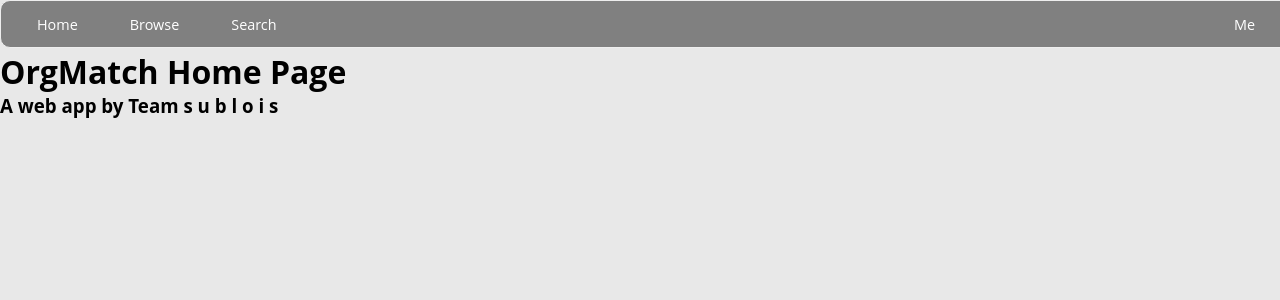
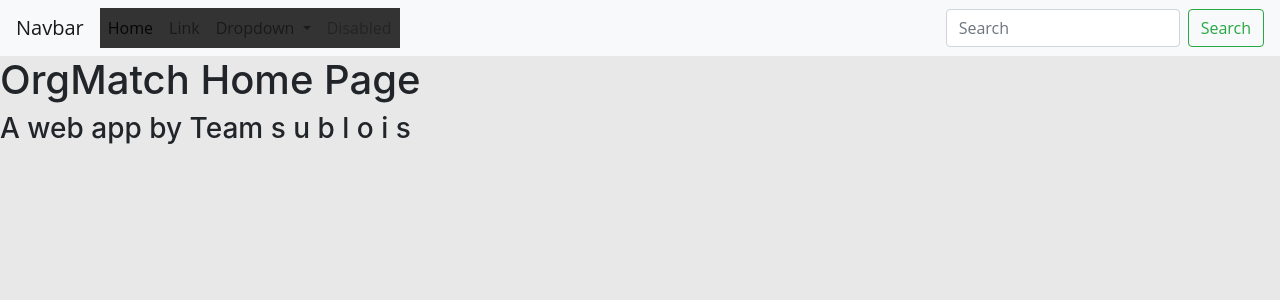
Before and after one commit to TeamSublois/OrgMatch, a Django app: page / in a window 1280 px wide. Shown: the top 300 px of the page. Run offline with Django 3.2, Linux system fonts and the light colour scheme; some libraries are stand-ins or nearby versions.

Commit message:
trying out bootstrap :)

```diff
--- a/mainapp/templates/mainapp/index.html
+++ b/mainapp/templates/mainapp/index.html
@@ -4,13 +4,17 @@
 
 	{% load static %}
 	<meta charset='UTF-8'/>
+	<meta name="viewport" content="width=device-width, initial-scale=1, shrink-to-fit=no">
 	<title>home</title>
-
+	<link rel="stylesheet" href="https://maxcdn.bootstrapcdn.com/bootstrap/4.0.0/css/bootstrap.min.css" integrity="sha384-Gn5384xqQ1aoWXA+058RXPxPg6fy4IWvTNh0E263XmFcJlSAwiGgFAW/dAiS6JXm" crossorigin="anonymous">
 	<link rel="stylesheet" type="text/css" href="{% static 'css/style.css' %}" />
 </head>
 <body>
 	{% include "mainapp/nav.html" %}
 	<h1>OrgMatch Home Page</h1>
 	<h3>A web app by Team s u b l o i s </h3>
+	<script src="https://code.jquery.com/jquery-3.2.1.slim.min.js" integrity="sha384-KJ3o2DKtIkvYIK3UENzmM7KCkRr/rE9/Qpg6aAZGJwFDMVNA/GpGFF93hXpG5KkN" crossorigin="anonymous"></script>
+	<script src="https://cdnjs.cloudflare.com/ajax/libs/popper.js/1.12.9/umd/popper.min.js" integrity="sha384-ApNbgh9B+Y1QKtv3Rn7W3mgPxhU9K/ScQsAP7hUibX39j7fakFPskvXusvfa0b4Q" crossorigin="anonymous"></script>
+	<script src="https://maxcdn.bootstrapcdn.com/bootstrap/4.0.0/js/bootstrap.min.js" integrity="sha384-JZR6Spejh4U02d8jOt6vLEHfe/JQGiRRSQQxSfFWpi1MquVdAyjUar5+76PVCmYl" crossorigin="anonymous"></script>
 </body>
 </html>
--- a/mainapp/templates/mainapp/nav.html
+++ b/mainapp/templates/mainapp/nav.html
@@ -1,3 +1,5 @@
+
+<!--
 <ul class="navigation">
 		<li class = 'home'><a href="/index/">Home</a></li>
 		<li class = 'browse'><a href="/recommended/">Browse</a></li>
@@ -6,3 +8,40 @@
 	</ul>
 
 	<div class='separator'> </div>
+-->
+
+	<nav class="navbar navbar-expand-lg navbar-light bg-light">
+  <a class="navbar-brand" href="#">Navbar</a>
+  <button class="navbar-toggler" type="button" data-toggle="collapse" data-target="#navbarSupportedContent" aria-controls="navbarSupportedContent" aria-expanded="false" aria-label="Toggle navigation">
+    <span class="navbar-toggler-icon"></span>
+  </button>
+
+  <div class="collapse navbar-collapse" id="navbarSupportedContent">
+    <ul class="navbar-nav mr-auto">
+      <li class="nav-item active">
+        <a class="nav-link" href="#">Home <span class="sr-only">(current)</span></a>
+      </li>
+      <li class="nav-item">
+        <a class="nav-link" href="#">Link</a>
+      </li>
+      <li class="nav-item dropdown">
+        <a class="nav-link dropdown-toggle" href="#" id="navbarDropdown" role="button" data-toggle="dropdown" aria-haspopup="true" aria-expanded="false">
+          Dropdown
+        </a>
+        <div class="dropdown-menu" aria-labelledby="navbarDropdown">
+          <a class="dropdown-item" href="#">Action</a>
+          <a class="dropdown-item" href="#">Another action</a>
+          <div class="dropdown-divider"></div>
+          <a class="dropdown-item" href="#">Something else here</a>
+        </div>
+      </li>
+      <li class="nav-item">
+        <a class="nav-link disabled" href="#">Disabled</a>
+      </li>
+    </ul>
+    <form class="form-inline my-2 my-lg-0">
+      <input class="form-control mr-sm-2" type="search" placeholder="Search" aria-label="Search">
+      <button class="btn btn-outline-success my-2 my-sm-0" type="submit">Search</button>
+    </form>
+  </div>
+</nav>
--- a/mainapp/templates/mainapp/recommended.html
+++ b/mainapp/templates/mainapp/recommended.html
@@ -4,6 +4,7 @@
 <head>
 	<meta charset='UTF-8'/>
 	<title>results page</title>
+	<link rel="stylesheet" href="https://maxcdn.bootstrapcdn.com/bootstrap/4.0.0/css/bootstrap.min.css" integrity="sha384-Gn5384xqQ1aoWXA+058RXPxPg6fy4IWvTNh0E263XmFcJlSAwiGgFAW/dAiS6JXm" crossorigin="anonymous">
 	<link rel="stylesheet" type="text/css" href="{% static 'css/style.css' %}" />
 	<link href="https://fonts.googleapis.com/css?family=Open+Sans:400,700" rel="stylesheet">
 
@@ -43,6 +44,8 @@
 	</div>
 
 
-
+<script src="https://code.jquery.com/jquery-3.2.1.slim.min.js" integrity="sha384-KJ3o2DKtIkvYIK3UENzmM7KCkRr/rE9/Qpg6aAZGJwFDMVNA/GpGFF93hXpG5KkN" crossorigin="anonymous"></script>
+	<script src="https://cdnjs.cloudflare.com/ajax/libs/popper.js/1.12.9/umd/popper.min.js" integrity="sha384-ApNbgh9B+Y1QKtv3Rn7W3mgPxhU9K/ScQsAP7hUibX39j7fakFPskvXusvfa0b4Q" crossorigin="anonymous"></script>
+	<script src="https://maxcdn.bootstrapcdn.com/bootstrap/4.0.0/js/bootstrap.min.js" integrity="sha384-JZR6Spejh4U02d8jOt6vLEHfe/JQGiRRSQQxSfFWpi1MquVdAyjUar5+76PVCmYl" crossorigin="anonymous"></script>
 </body>
 </html>
```
